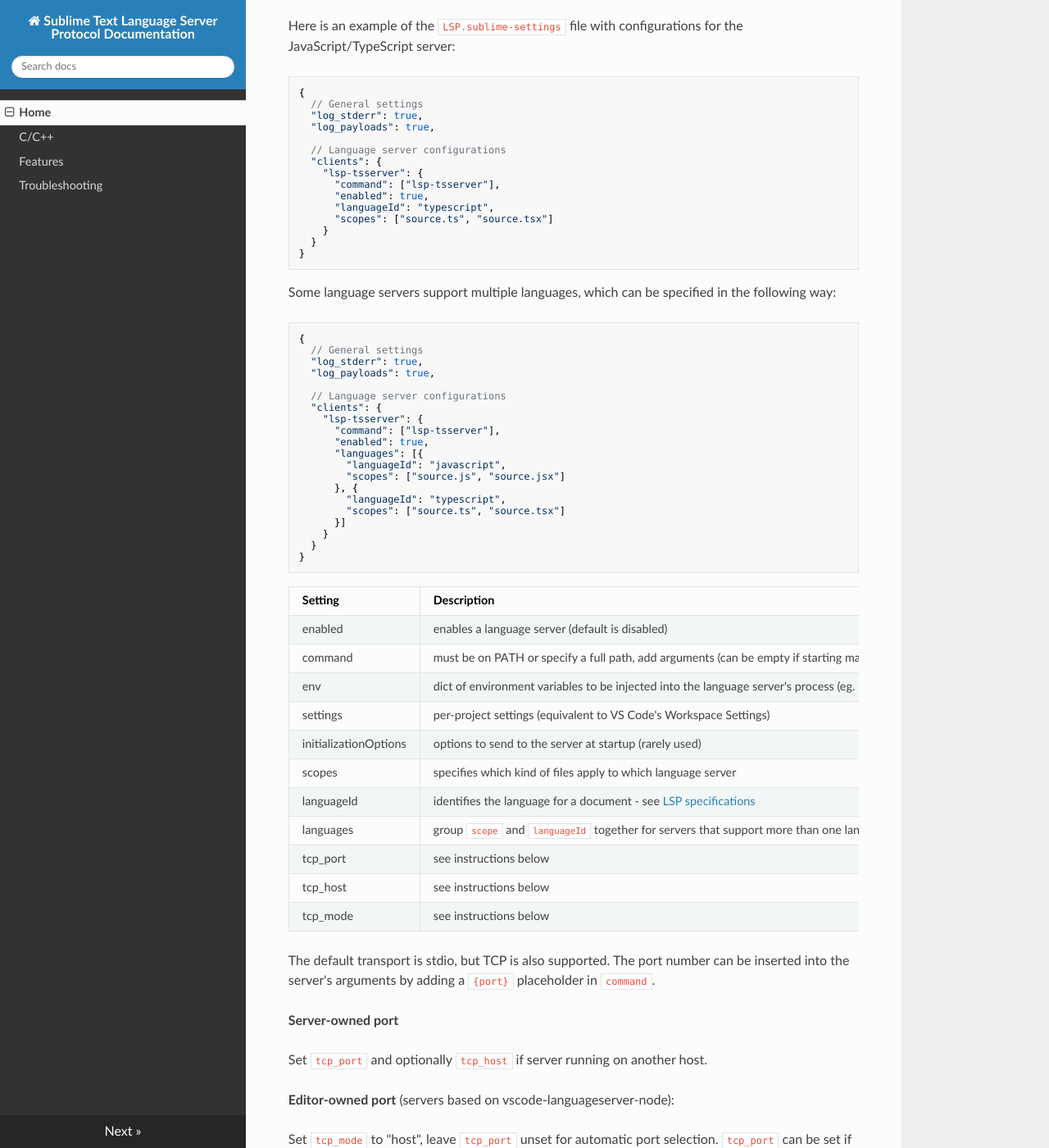
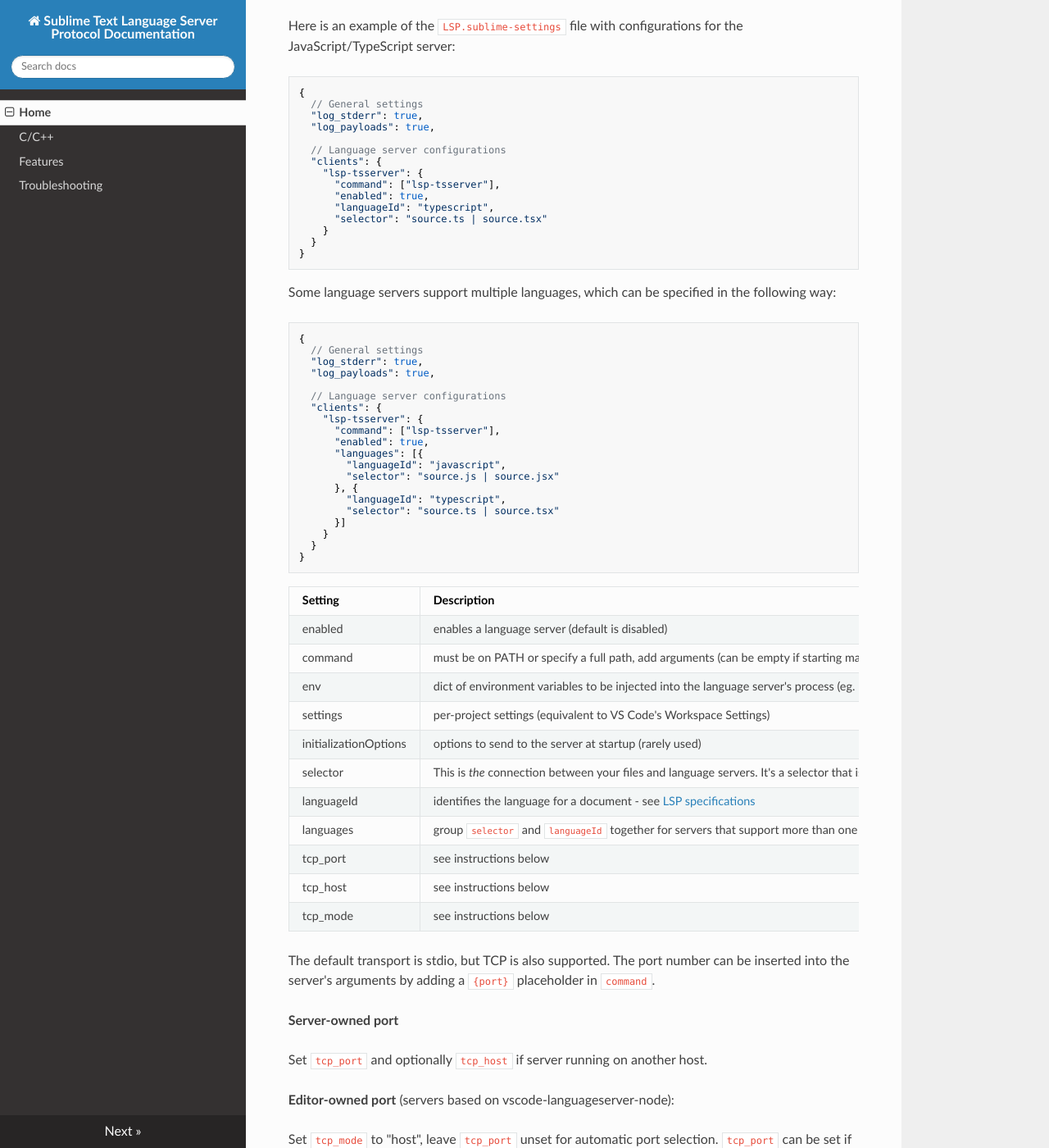
Before and after one commit to sublimelsp/LSP, an MkDocs documentation site: the page built from docs/index.md, in a window 1280 px wide and 1400 px high, scrolled down 1180 px. Shown: the whole window at 82% size. Built offline with MkDocs 1.6.1, drawn with Linux system fonts in a browser that asks for light colours; nearby versions of some CDN libraries; some of the changed text lies outside the part shown.

Commit message:
Update docs: remove 'scopes' notion, introduce 'selector' notion

````diff
--- a/docs/index.md
+++ b/docs/index.md
@@ -45,7 +45,7 @@
       "command": ["lsp-tsserver"],
       "enabled": true,
       "languageId": "typescript",
-      "scopes": ["source.ts", "source.tsx"]
+      "selector": "source.ts | source.tsx"
     }
   }
 }
@@ -66,10 +66,10 @@
       "enabled": true,
       "languages": [{
         "languageId": "javascript",
-        "scopes": ["source.js", "source.jsx"]
+        "selector": "source.js | source.jsx"
       }, {
         "languageId": "typescript",
-        "scopes": ["source.ts", "source.tsx"]
+        "selector": "source.ts | source.tsx"
       }]
     }
   }
@@ -83,9 +83,9 @@
 | env | dict of environment variables to be injected into the language server's process (eg. PYTHONPATH) |
 | settings | per-project settings (equivalent to VS Code's Workspace Settings) |
 | initializationOptions | options to send to the server at startup (rarely used) |
-| scopes | specifies which kind of files apply to which language server |
+| selector | This is _the_ connection between your files and language servers. It's a selector that is matched against the current view's base scope. If the selector matches with the base scope of the the file, the associated language server is started. If the selector happens to be of the form "source.{languageId}" (which it is in many cases), then you can omit this "selector" key altogether, and LSP will assume the selector is "source.{languageId}". For more information, see https://www.sublimetext.com/docs/3/selectors.html |
 | languageId | identifies the language for a document - see [LSP specifications](https://microsoft.github.io/language-server-protocol/specifications/specification-3-15/#textDocumentItem) |
-| languages | group `scope` and `languageId` together for servers that support more than one language |
+| languages | group `selector` and `languageId` together for servers that support more than one language |
 | tcp_port | see instructions below |
 | tcp_host | see instructions below |
 | tcp_mode | see instructions below |
@@ -165,7 +165,7 @@
   ],
   "enabled": true,
   "languageId": "csharp",
-  "scopes": ["source.cs"]
+  "selector": "source.cs"
 }
 ```
 
@@ -270,8 +270,7 @@
          "erlang-ls": {
            "command"   : [ "/path/to/my/erlang_ls", "--transport", "stdio" ],
            "enabled"   : true,
-           "languageId": "erlang",
-           "scopes"    : [ "source.erlang" ]
+           "languageId": "erlang"
          }
 
 3. Sometimes Erlang LS might take a little time to initialize. The default is 3 seconds so it is a good idea to increase the value for `"initialize_timeout"` in the LSP settings' clients:
@@ -306,10 +305,7 @@
           "command": ["fortls"],
           "enabled": true,
           "languageId": "fortran",
-          "scopes": [
-            "source.modern-fortran",
-            "source.fixedform-fortran"
-          ]
+          "selector": "source.modern-fortran | source.fixedform-fortran"
         }
 
 > Note: See the [Language server settings](https://github.com/hansec/fortran-language-server#language-server-settings)
@@ -441,7 +437,6 @@
           "command": ["bash", "PATH_TO_JULIA_SERVER/LanguageServer/contrib/languageserver.sh"], // on Linux/macOS
           // "command": ["julia", "--startup-file=no", "--history-file=no", "-e", "using LanguageServer; using LanguageServer.SymbolServer; server=LanguageServer.LanguageServerInstance(stdin,stdout,false); run(server)"], // on Windows
           "languageId": "julia",
-          "scopes": ["source.julia"],
           "settings": {
             // Default values from VS Code:
             "julia": {
@@ -507,10 +502,10 @@
   "enabled": true,
   "languages": [{
     "languageId": "latex",
-    "scopes": ["text.tex.latex"]
+    "selector": "text.tex.latex"
   }, {
     "languageId": "bibtex",
-    "scopes": ["text.bibtex"]
+    "selector": "text.bibtex"
   }]
 }
 ```
@@ -561,7 +556,7 @@
   "command": ["PATH/TO/reason-language-server.exe"],
   "enabled": true,
   "languageId": "reason",
-  "scopes": ["source.ocaml", "source.reason"]
+  "selector": "source.ocaml | source.reason"
 }
 ```
 
@@ -781,7 +776,7 @@
   ],
   "enabled": true,
   "languageId": "xml",
-  "scopes": ["text.xml"]
+  "selector": "text.xml"
 }
 ```
 
````
